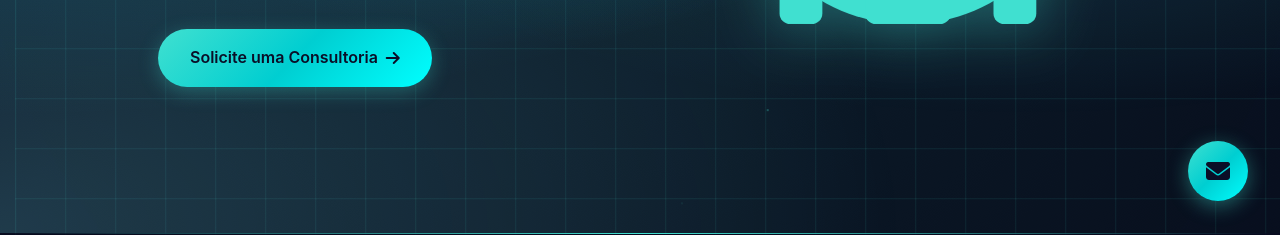
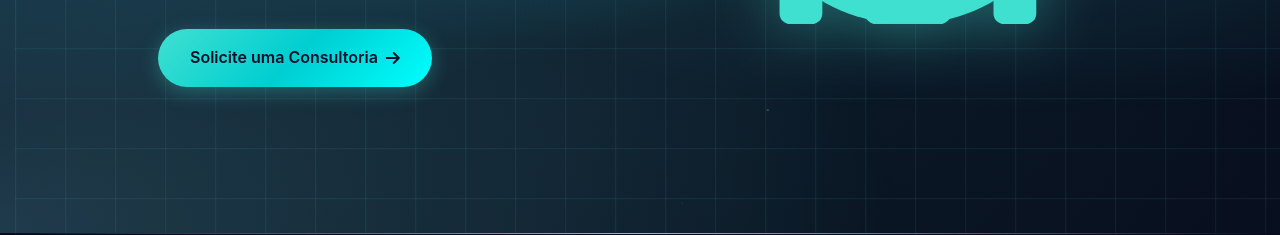
Before and after one commit to Vcortez99-hub/signaprod-ofc, a plain HTML site: page index.html in a window 1280 px wide. Shown: the part 567-802 px from the top of the page. Drawn offline with Linux system fonts and the light colour scheme.

Commit message:
Update index.html

```diff
--- a/index.html
+++ b/index.html
@@ -871,10 +871,7 @@
     <div class="bg-grid"></div>
     <div class="particles" id="particles"></div>
 
-    <!-- Contact Toggle Button -->
-    <div class="contact-toggle" onclick="toggleContactMenu()">
-        <i class="fas fa-envelope"></i>
-    </div>
+     </div>
 
     <!-- Header -->
     <header id="header">
```
